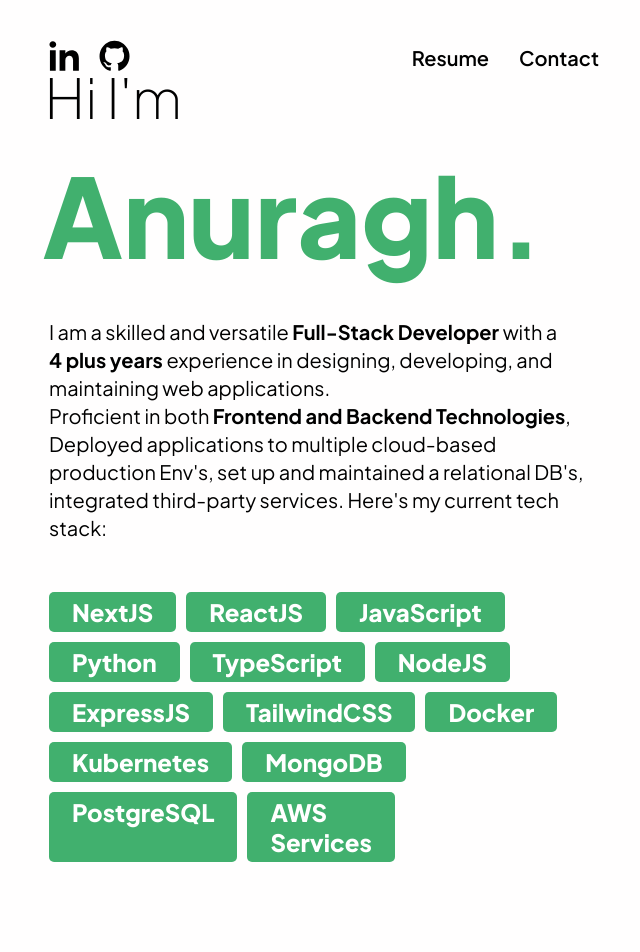
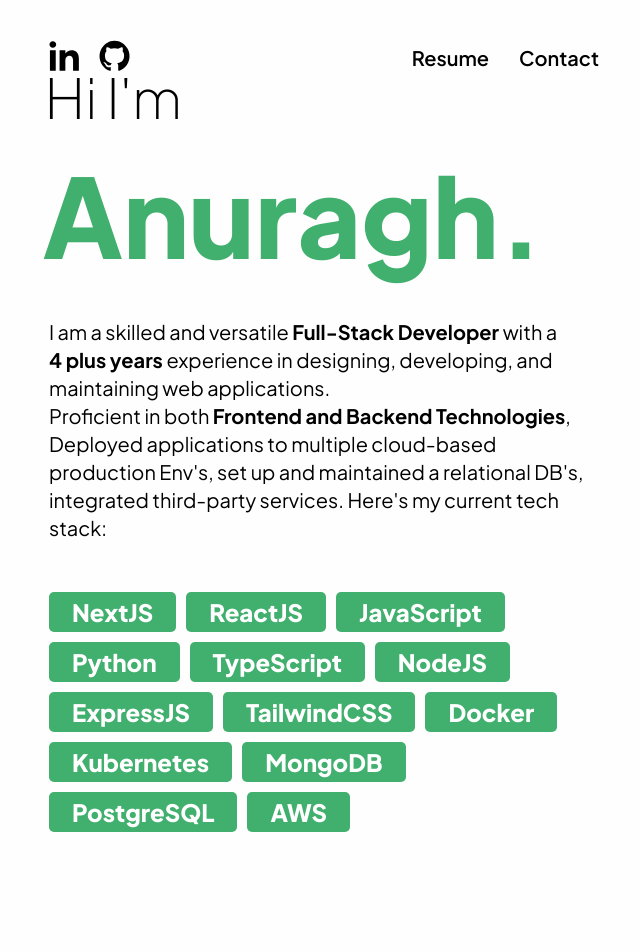
Before and after one commit to Anuragh33/My-Portfolio, a React (Create React App) app: page / in a window 1280 px wide. Shown: the top 952 px of the page, without its empty margins (316-956 px from the left). Built offline with nearby package versions, Linux system fonts and the light colour scheme.

Commit message:
Update skills.js

```diff
--- a/src/components/header/skills.js
+++ b/src/components/header/skills.js
@@ -16,7 +16,7 @@
         <SkillBox>Kubernetes</SkillBox>
         <SkillBox>MongoDB</SkillBox>
         <SkillBox>PostgreSQL</SkillBox>
-        <SkillBox>AWS Services</SkillBox>
+        <SkillBox>AWS</SkillBox>
       </SkillsFlexContainer>
     </>
   )
```
